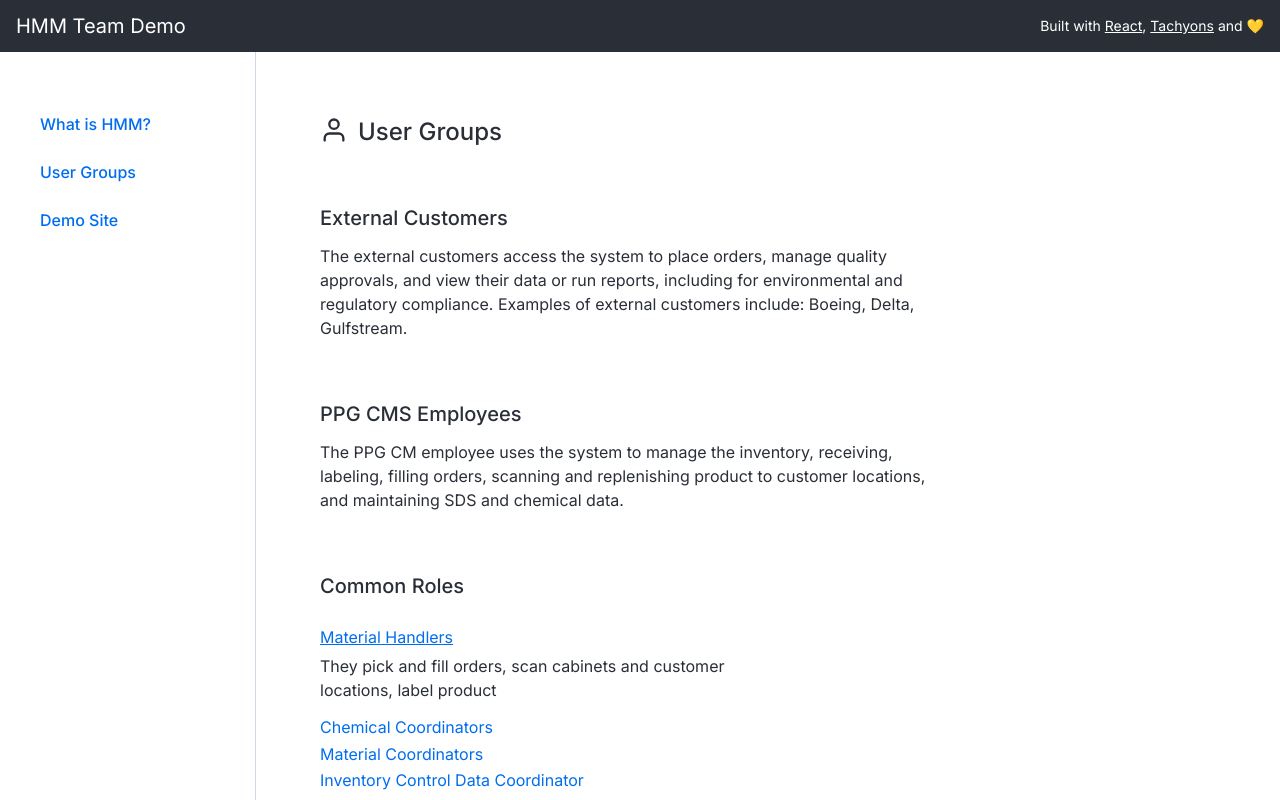
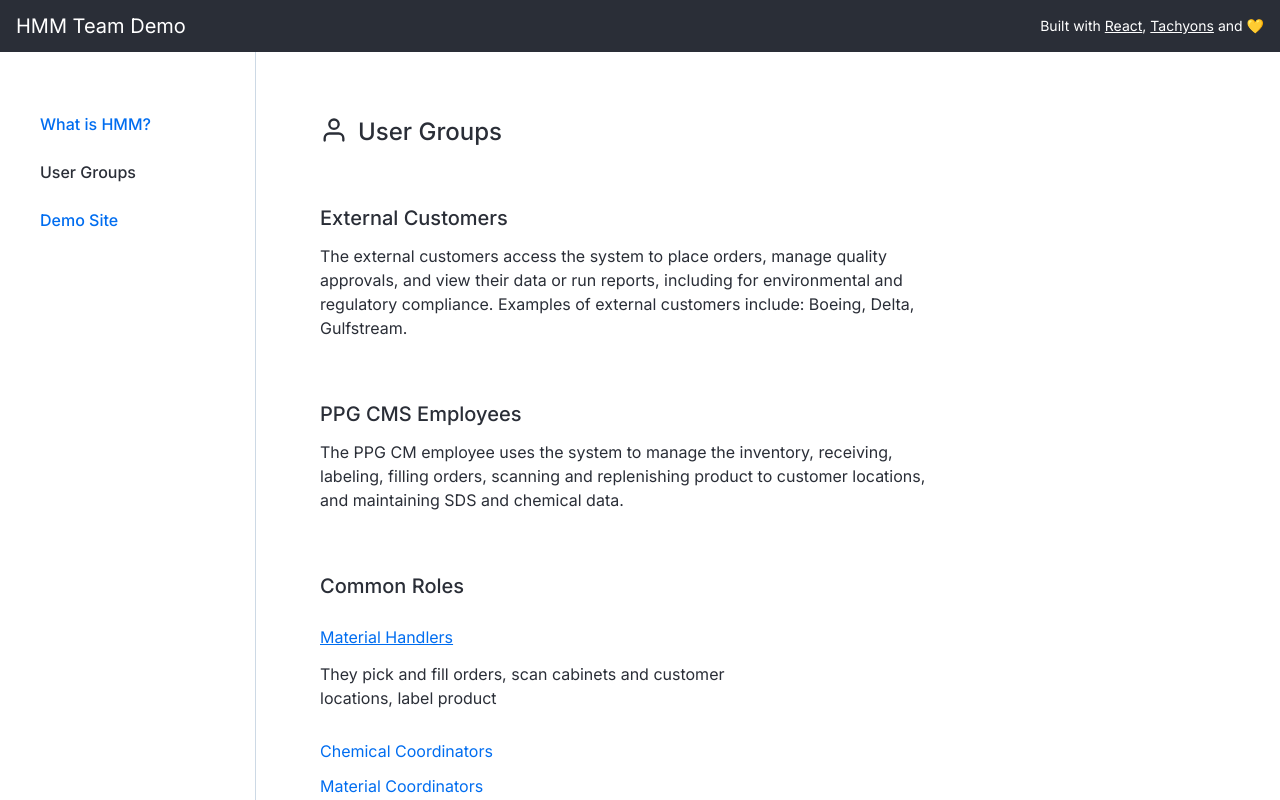
Before and after one commit to laurapadilla/hmm-demo, a React (Create React App) app: page /users in a window 1280 px wide. Both pictures are taken after a click on the button "Material Handlers". Shown: the top 800 px of the page. Built offline with nearby package versions, Linux system fonts and the light colour scheme.

Commit message:
add active state to nav items

```diff
--- a/src/components/Nav.js
+++ b/src/components/Nav.js
@@ -1,12 +1,17 @@
 import React from "react";
 import nav from "../data/nav";
-import { Link } from "react-router-dom";
+import { NavLink } from "react-router-dom";
 
 const NavItem = ({ className, href, children }) => (
   <li className={`mh2-ns f5 f5-l mb4 fw5 ${className}`}>
-    <Link className="no-underline pointer underline-hover" to={href}>
+    <NavLink
+      className="no-underline pointer underline-hover"
+      exact={true}
+      activeClassName="is-active"
+      to={href}
+    >
       {children}
-    </Link>
+    </NavLink>
   </li>
 );
 
--- a/src/components/Roles.js
+++ b/src/components/Roles.js
@@ -1,20 +1,20 @@
-import React, { useState } from 'react';
-import roles from '../data/roles';
+import React, { useState } from "react";
+import roles from "../data/roles";
 
 const RoleItem = ({ className, role, description }) => {
   const [info, setInfo] = useState(false);
 
   return (
     <div>
-      <li className={`f5 f5-l mb2 fw5 ${className}`}>
+      <li className={`f5 f5-l mb3 fw5 ${className}`}>
         <button
           className="btn-link no-underline pointer underline-hover"
-          onClick={id => setInfo(!info)}
+          onClick={(id) => setInfo(!info)}
         >
           {role}
         </button>
       </li>
-      {info && <p className="w-50 mb3 lh-copy">{description}</p>}
+      {info && <p className="w-50 mb4 lh-copy">{description}</p>}
     </div>
   );
 };
--- a/src/css/main.css
+++ b/src/css/main.css
@@ -46,3 +46,7 @@ svg {
   vertical-align: bottom;
   margin-right: 10px;
 }
+
+.is-active {
+  color: var(--body-color);
+}
```
